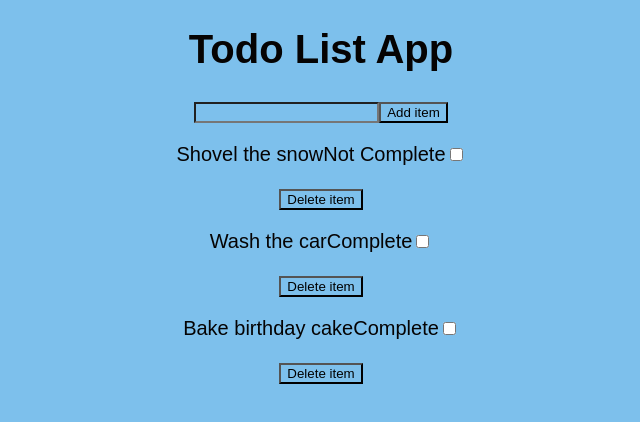
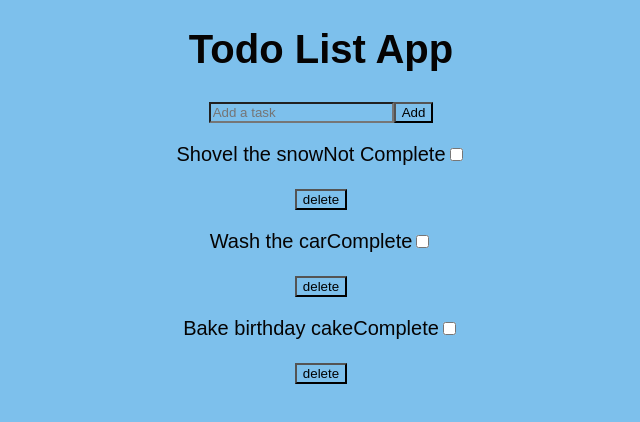
Before and after one commit to apippin033/todo-list, a React (Create React App) app: page / in a window 1280 px wide. Shown: the top 422 px of the page, without its empty margins (319-959 px from the left). Built offline with nearby package versions, Linux system fonts and the light colour scheme.

Commit message:
form added

```diff
--- a/src/App.js
+++ b/src/App.js
@@ -3,6 +3,7 @@ import React from "react";
 import { useState } from "react";
 import { todos } from "./data.js";
 import { TodoList } from "./components/todoList.js";
+import { TodoForm } from "./components/todoForm.js";
 
 function App() {
   const [todo, setTodo] = useState(todos);
@@ -12,14 +13,23 @@ function App() {
     newTodo[id].complete = !newTodo[id].complete;
     setTodo(newTodo);
   };
+
+  const removeTodo = (id) => {
+    setTodo((prevTodo) => prevTodo.filter((todo) => todo.id !== id));
+  };
+
+  const addTodo = (e) => {
+    setTodo([...todo, { description: todo }]);
+  };
   return (
     <div className="App">
       <h1>Todo List App</h1>
-      <form>
-        <input type="text" />
-        <button>Add item</button>
-      </form>
-      <TodoList todos={todos} toggleComplete={toggleComplete} />
+      <TodoForm addTodo={addTodo} />
+      <TodoList
+        todos={todos}
+        toggleComplete={toggleComplete}
+        removeTodo={removeTodo}
+      ></TodoList>
     </div>
   );
 }
--- /dev/null
+++ b/src/components/todoForm.js
@@ -0,0 +1,31 @@
+import React from "react";
+import { useState } from "react";
+
+export const TodoForm = ({ addTodo }) => {
+  const [todos, setTodos] = useState("");
+
+  const handleInput = (e) => {
+    setTodos(e.target.value);
+  };
+
+  const handleSubmit = (e) => {
+    e.preventDefault();
+    if (!todos) return;
+    addTodo(todos);
+    setTodos("");
+  };
+
+  return (
+    <div>
+      <form onSubmit={handleSubmit}>
+        <input
+          type="text"
+          placeholder="Add a task"
+          value={todos}
+          onChange={handleInput}
+        />
+        <button type="submit">Add</button>
+      </form>
+    </div>
+  );
+};
--- a/src/components/todoItem.js
+++ b/src/components/todoItem.js
@@ -1,6 +1,6 @@
 import React from "react";
 
-export const TodoItem = ({ todo, toggleComplete }) => {
+export const TodoItem = ({ todo, toggleComplete, removeTodo }) => {
   return (
     <div>
       <p>
@@ -13,7 +13,7 @@ export const TodoItem = ({ todo, toggleComplete }) => {
           id={todo.id}
         />{" "}
       </p>
-      <button>Delete item</button>
+      <button onClick={() => removeTodo(todo.id)}>delete</button>
     </div>
   );
 };
```
